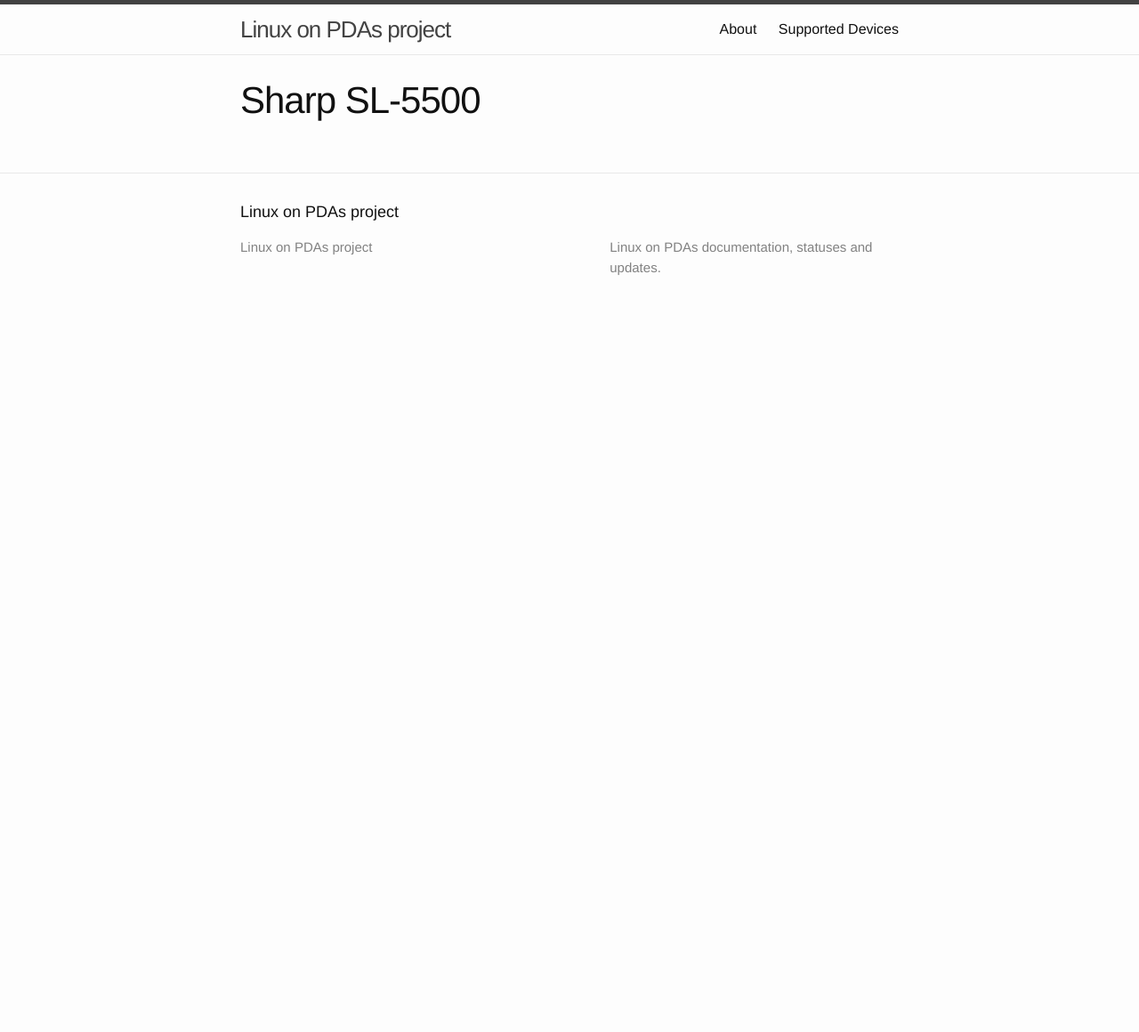
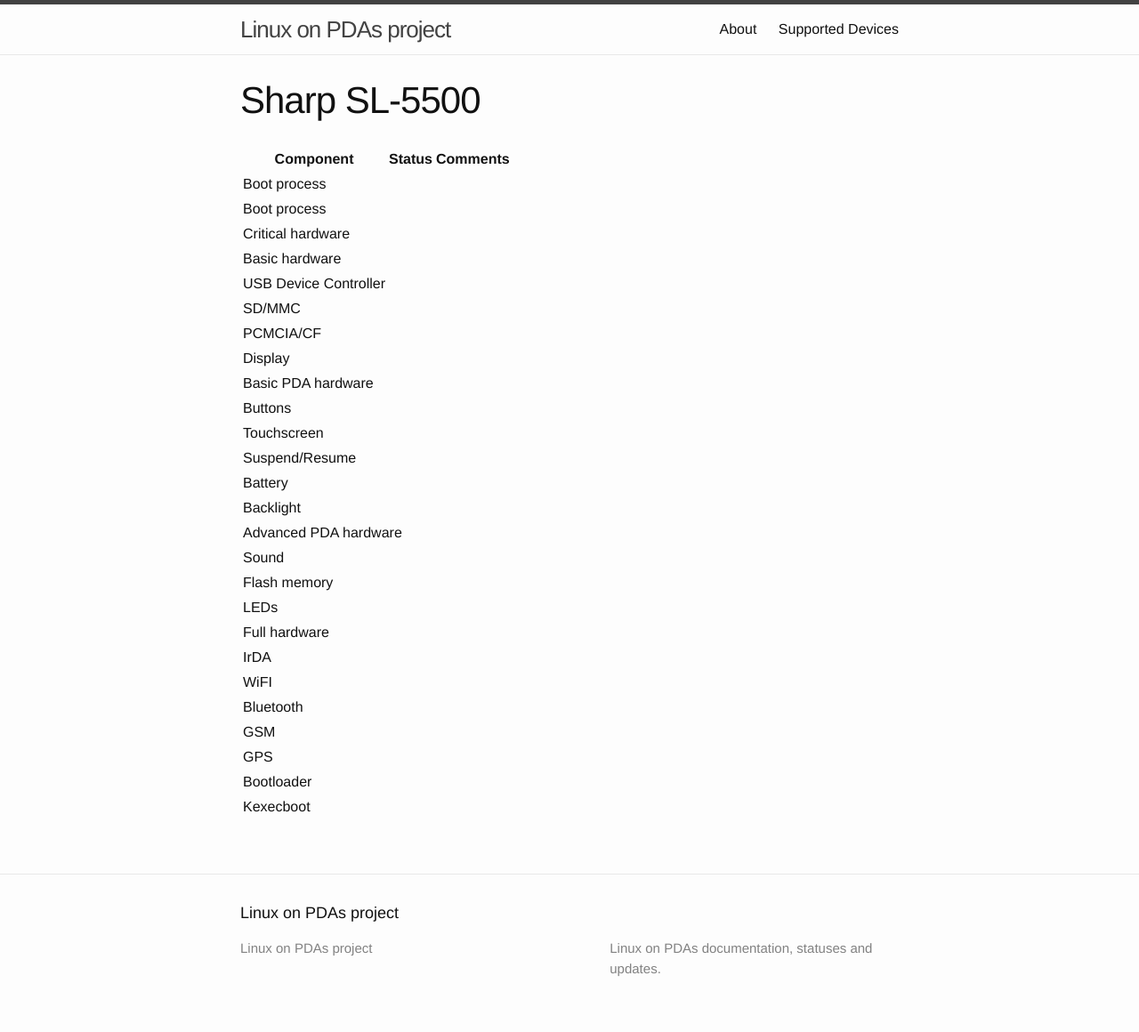
Before and after one commit to LinuxPDA/linuxpda.github.io, a Jekyll site: the page built from _devices/Sharp/Zaurus/sl5500.md, in a window 1280 px wide. Shown: the whole page at 89% size. Built offline with Jekyll 4.4.1, drawn with Linux system fonts in a browser that asks for light colours; before the commit the page ends 900 px from its top, so only the background shows below that.

Commit message:
Add device status table to the decice template
Signed-off-by: Dmitry Eremin-Solenikov <dmitry_eremin@mentor.com>

```diff
--- a/_config.yml
+++ b/_config.yml
@@ -17,3 +17,26 @@
 safe: true
 lsi: false
 highlighter: pygments
+
+# Settings for device status
+status-boot-desc: Boot process
+status-basic-desc: Basic hardware
+status-udc-desc: USB Device Controller
+status-mmc-desc: SD/MMC
+status-pcmcia-desc: PCMCIA/CF
+status-display-desc: Display
+status-buttons-desc: Buttons
+status-touchscreen-desc: Touchscreen
+status-suspend-desc: Suspend/Resume
+status-battery-desc: Battery
+status-backlight-desc: Backlight
+status-sound-desc: Sound
+status-flash-desc: Flash memory
+status-leds-desc: LEDs
+status-irda-desc: IrDA
+status-wifi-desc: WiFI
+status-bluetooth-desc: Bluetooth
+status-gsm-desc: GSM
+status-gps-desc: GPS
+status-bootloader-desc: Bootloader
+status-kexecboot-desc: Kexecboot
--- a/_layouts/device.html
+++ b/_layouts/device.html
@@ -8,6 +8,46 @@
   </header>
 
   <article class="post-content">
+    <div class="device-status">
+      <table>
+        <thead>
+          <th>Component</th><th class="device-status-cell">Status</th><th>Comments</th>
+        </thead>
+        <tbody>
+          <tr><td class="device-status-part" colspan="3">Boot process</td></tr>
+          <tr><td>{{ site.status-boot-desc }}</td><td class="device-status-cell device-status-{{ page.status-boot }}">{{ page.status-boot}}</td><td>{{page.status-boot-comment}}</td>
+
+          <tr><td class="device-status-part" colspan="3">Critical hardware</td></tr>
+          <tr><td>{{ site.status-basic-desc }}</td><td class="device-status-cell device-status-{{ page.status-basic }}">{{ page.status-basic}}</td><td>{{page.status-basic-comment}}</td>
+          <tr><td>{{ site.status-udc-desc }}</td><td class="device-status-cell device-status-{{ page.status-udc }}">{{ page.status-udc}}</td><td>{{page.status-udc-comment}}</td>
+          <tr><td>{{ site.status-mmc-desc }}</td><td class="device-status-cell device-status-{{ page.status-mmc }}">{{ page.status-mmc}}</td><td>{{page.status-mmc-comment}}</td>
+          <tr><td>{{ site.status-pcmcia-desc }}</td><td class="device-status-cell device-status-{{ page.status-pcmcia }}">{{ page.status-pcmcia}}</td><td>{{page.status-pcmcia-comment}}</td>
+          <tr><td>{{ site.status-display-desc }}</td><td class="device-status-cell device-status-{{ page.status-display }}">{{ page.status-display}}</td><td>{{page.status-display-comment}}</td>
+
+          <tr><td class="device-status-part" colspan="3">Basic PDA hardware</td></tr>
+          <tr><td>{{ site.status-buttons-desc }}</td><td class="device-status-cell device-status-{{ page.status-buttons }}">{{ page.status-buttons }}</td><td>{{page.status-buttons-comment}}</td>
+          <tr><td>{{ site.status-touchscreen-desc }}</td><td class="device-status-cell device-status-{{ page.status-touchscreen }}">{{ page.status-touchscreen }}</td><td>{{page.status-touchscreen-comment}}</td>
+          <tr><td>{{ site.status-suspend-desc }}</td><td class="device-status-cell device-status-{{ page.status-suspend }}">{{ page.status-suspend }}</td><td>{{page.status-suspend-comment}}</td>
+          <tr><td>{{ site.status-battery-desc }}</td><td class="device-status-cell device-status-{{ page.status-battery }}">{{ page.status-battery }}</td><td>{{page.status-battery-comment}}</td>
+          <tr><td>{{ site.status-backlight-desc }}</td><td class="device-status-cell device-status-{{ page.status-backlight }}">{{ page.status-backlight }}</td><td>{{page.status-backlight-comment}}</td>
+
+          <tr><td class="device-status-part" colspan="3">Advanced PDA hardware</td></tr>
+          <tr><td>{{ site.status-sound-desc }}</td><td class="device-status-cell device-status-{{ page.status-sound }}">{{ page.status-sound }}</td><td>{{page.status-sound-comment}}</td>
+          <tr><td>{{ site.status-flash-desc }}</td><td class="device-status-cell device-status-{{ page.status-flash }}">{{ page.status-flash }}</td><td>{{page.status-flash-comment}}</td>
+          <tr><td>{{ site.status-leds-desc }}</td><td class="device-status-cell device-status-{{ page.status-leds }}">{{ page.status-leds }}</td><td>{{page.status-leds-comment}}</td>
+
+          <tr><td class="device-status-part" colspan="3">Full hardware</td></tr>
+	  {% if page.status-irda != 'NA' %}<tr><td>{{ site.status-irda-desc }}</td><td class="device-status-cell device-status-{{ page.status-irda }}">{{ page.status-irda }}</td><td>{{page.status-irda-comment}}</td>{% endif %}
+          {% if page.status-wifi != 'NA' %}<tr><td>{{ site.status-wifi-desc }}</td><td class="device-status-cell device-status-{{ page.status-wifi }}">{{ page.status-wifi }}</td><td>{{page.status-wifi-comment}}</td>{% endif %}
+          {% if page.status-bluetooth != 'NA' %}<tr><td>{{ site.status-bluetooth-desc }}</td><td class="device-status-cell device-status-{{ page.status-bluetooth }}">{{ page.status-bluetooth }}</td><td>{{page.status-bluetooth-comment}}</td>{% endif %}
+          {% if page.status-gsm != 'NA' %}<tr><td>{{ site.status-gsm-desc }}</td><td class="device-status-cell device-status-{{ page.status-gsm }}">{{ page.status-gsm }}</td><td>{{page.status-gsm-comment}}</td>{% endif %}
+          {% if page.status-gps != 'NA' %}<tr><td>{{ site.status-gps-desc }}</td><td class="device-status-cell device-status-{{ page.status-gps }}">{{ page.status-gps }}</td><td>{{page.status-gps-comment}}</td>{% endif %}
+          <tr><td>{{ site.status-bootloader-desc }}</td><td class="device-status-cell device-status-{{ page.status-bootloader }}">{{ page.status-bootloader }}</td><td>{{page.status-bootloader-comment}}</td>
+          <tr><td>{{ site.status-kexecboot-desc }}</td><td class="device-status-cell device-status-{{ page.status-kexecboot }}">{{ page.status-kexecboot }}</td><td>{{page.status-kexecboot-comment}}</td>
+        </tbody>
+      </table>
+    </div>
+
     {{ content }}
   </article>
 
```
